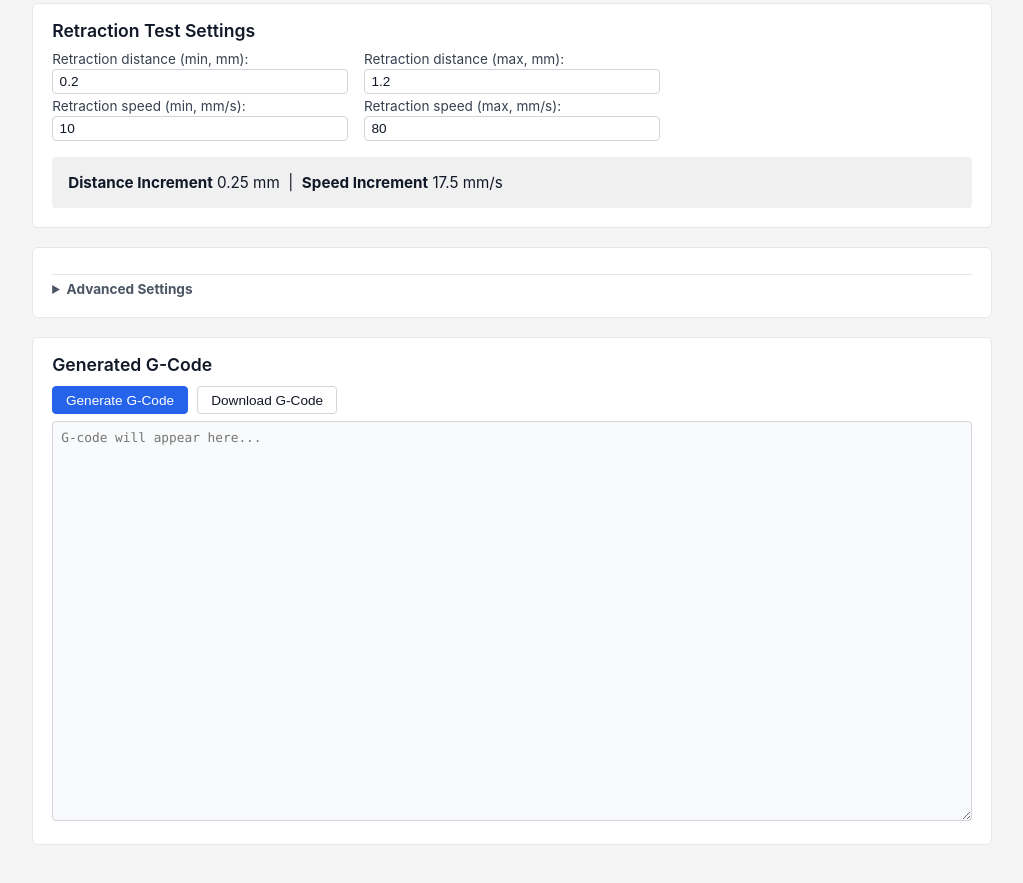
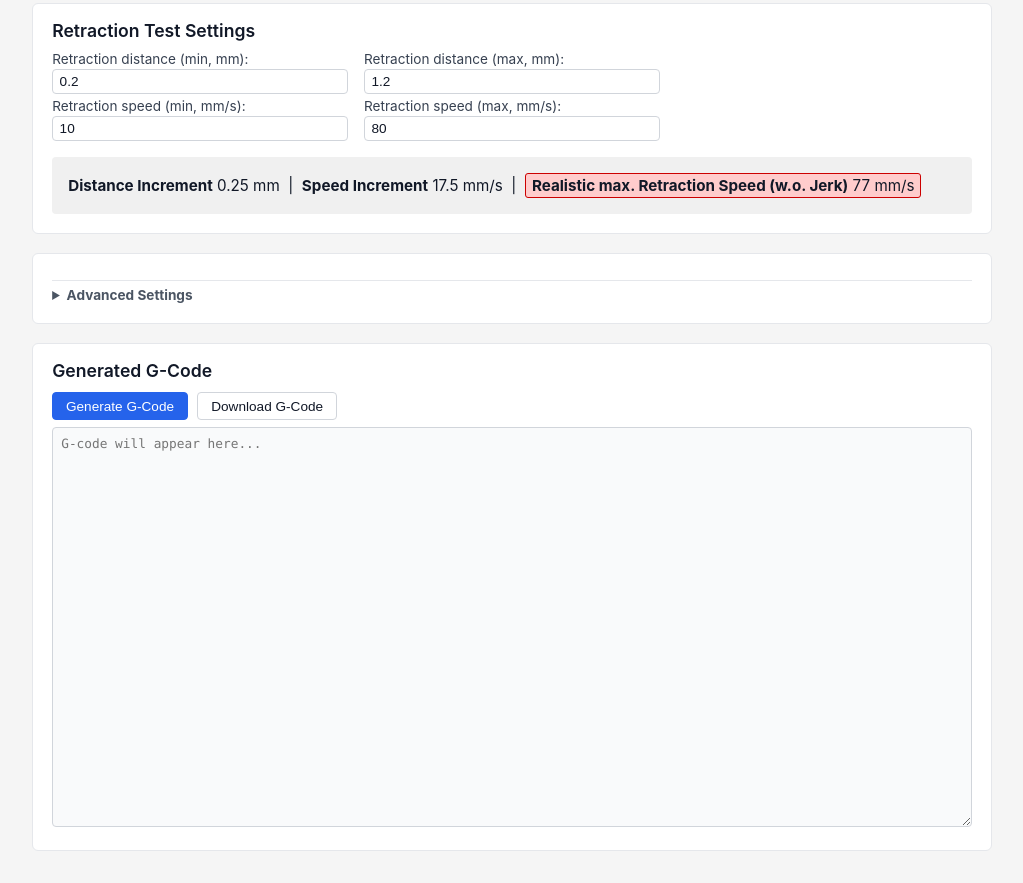
Before and after one commit to CNCKitchen/retraction-optimizer, a website built with Vite: page src/index.html in a window 1280 px wide. Shown: the part 1311-2194 px from the top of the page, without its empty margins (128-1151 px from the left). Built offline with nearby package versions, Linux system fonts and the light colour scheme.

Commit message:
added a retraction distance sanity check

```diff
--- a/src/index.html
+++ b/src/index.html
@@ -162,10 +162,11 @@
                 </div>
                 <!-- Unretract Extra removed; handled by Pressure Advance or tuning outside this tool -->
             </div>
-            <div style="margin-top: 1rem; padding: 1rem; background-color: #f0f0f0; border-radius: 4px;">
+            <div id="doeInfoBox" style="margin-top: 1rem; padding: 1rem; background-color: #f0f0f0; border-radius: 4px;">
                 <p style="margin: 0; font-size: 0.95em;">
                     <strong>Distance Increment</strong> <span id="distIncrement">0.2</span> mm &nbsp;|&nbsp;
-                    <strong>Speed Increment</strong> <span id="speedIncrement">19</span> mm/s
+                    <strong>Speed Increment</strong> <span id="speedIncrement">19</span> mm/s &nbsp;|&nbsp;
+                    <span id="realisticEndSpeedContainer" style="display: inline-block; transition: all 0.3s;"><strong>Realistic max. Retraction Speed (w.o. Jerk)</strong> <span id="realisticEndSpeed">0</span> mm/s</span>
                 </p>
             </div>
         </section>
--- a/src/js/app.js
+++ b/src/js/app.js
@@ -206,16 +206,43 @@ function updateDoeIncrements() {
   const maxDist = parseFloat(document.getElementById('maxDist')?.value || 1.2)
   const minSpeed = parseFloat(document.getElementById('minSpeed')?.value || 10)
   const maxSpeed = parseFloat(document.getElementById('maxSpeed')?.value || 100)
+  const retractAccel = parseFloat(document.getElementById('retractAccel')?.value || 2500)
   const rows = parseInt(document.getElementById('doeRows')?.value || 5)
   const cols = parseInt(document.getElementById('doeColumns')?.value || 5)
 
   const distIncrement = rows > 1 ? ((maxDist - minDist) / (rows - 1)).toFixed(2) : 0
   const speedIncrement = cols > 1 ? ((maxSpeed - minSpeed) / (cols - 1)).toFixed(1) : 0
 
+  // Calculate realistic end speed using kinematic equation: v² = 2ad
+  // Starting from zero, how fast can the extruder accelerate over the max retraction distance
+  const vEndSquared = 2 * retractAccel * maxDist
+  const realisticEndSpeed = Math.sqrt(vEndSquared)
+  const isSpeedTooLow = realisticEndSpeed < maxSpeed
+
   const distSpan = document.getElementById('distIncrement')
   const speedSpan = document.getElementById('speedIncrement')
+  const endSpeedSpan = document.getElementById('realisticEndSpeed')
+  const infoBox = document.getElementById('doeInfoBox')
+
   if (distSpan) distSpan.textContent = distIncrement
   if (speedSpan) speedSpan.textContent = speedIncrement
+  if (endSpeedSpan) {
+    endSpeedSpan.textContent = Math.round(realisticEndSpeed)
+    // Highlight in red if realistic speed is too low
+    const endSpeedContainer = document.getElementById('realisticEndSpeedContainer')
+    if (endSpeedContainer) {
+      if (isSpeedTooLow) {
+        endSpeedContainer.style.backgroundColor = '#ffcccc'
+        endSpeedContainer.style.padding = '2px 6px'
+        endSpeedContainer.style.borderRadius = '3px'
+        endSpeedContainer.style.border = '1px solid #cc0000'
+      } else {
+        endSpeedContainer.style.backgroundColor = 'transparent'
+        endSpeedContainer.style.padding = '0'
+        endSpeedContainer.style.border = 'none'
+      }
+    }
+  }
 }
 
 function handleGenerateGcode() {
@@ -303,7 +330,7 @@ export async function initializeApp() {
   document.getElementById('upload-json-input').addEventListener('change', handleUploadJson)
 
   // Add listeners for DOE increment updates
-  const doeInputs = ['minDist', 'maxDist', 'minSpeed', 'maxSpeed', 'doeRows', 'doeColumns']
+  const doeInputs = ['minDist', 'maxDist', 'minSpeed', 'maxSpeed', 'doeRows', 'doeColumns', 'retractAccel']
   doeInputs.forEach(id => {
     const el = document.getElementById(id)
     if (el) {
```
